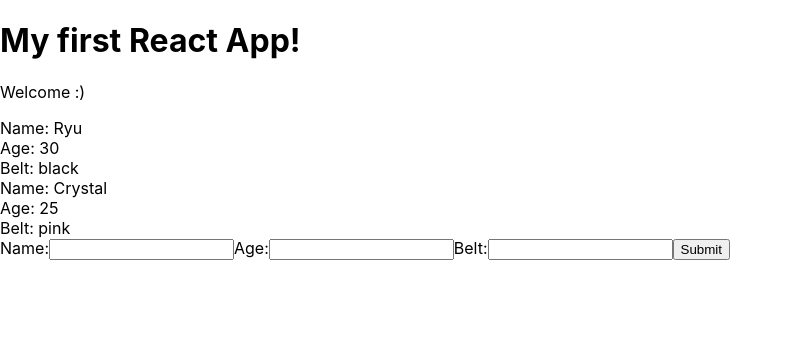
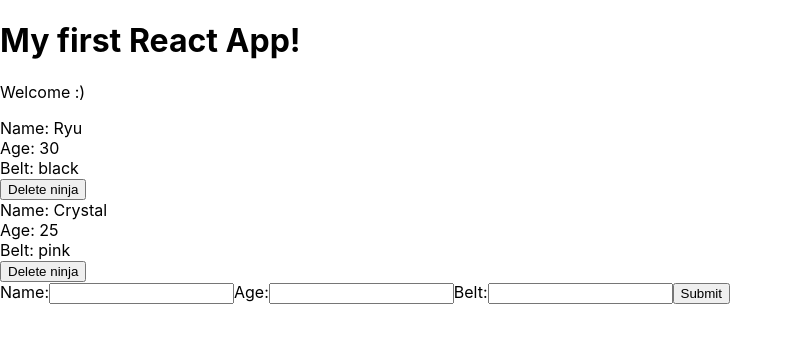
Before and after one commit to DWallDev/reacttutorial, a React (Create React App) app in the folder myapp/: page / in a window 1280 px wide. Shown: the top 342 px of the page, without its empty margins (0-793 px from the left). Built offline with nearby package versions, Linux system fonts and the light colour scheme.

Commit message:
Lesson 19

```diff
--- a/myapp/src/App.js
+++ b/myapp/src/App.js
@@ -17,12 +17,20 @@ class App extends Component {
       ninjas: ninjas
     })
   }
+  deleteNinja = (id) => {
+    let ninjas = this.state.ninjas.filter(ninja => {
+      return ninja.id !== id
+    });
+    this.setState({
+      ninjas: ninjas
+    })
+  }
   render() {
     return (
       <div className="App">
         <h1>My first React App!</h1>
         <p>Welcome :)</p>
-        <Ninjas ninjas={ this.state.ninjas }/>
+        <Ninjas deleteNinja={this.deleteNinja} ninjas={ this.state.ninjas }/>
         <AddNinja addNinja={this.addNinja}/>
       </div>
     );
--- a/myapp/src/Ninjas.js
+++ b/myapp/src/Ninjas.js
@@ -1,6 +1,6 @@
 import React from 'react';
 
-const Ninjas = ({ninjas}) => {
+const Ninjas = ({ninjas, deleteNinja}) => {
 /*     const ninjaList = ninjas.map(ninja => {
         if (ninja.age > 20){
         return (
@@ -20,6 +20,7 @@ const Ninjas = ({ninjas}) => {
                 <div>Name: { ninja.name }</div>
                 <div>Age: { ninja.age }</div>
                 <div>Belt: { ninja.belt }</div>
+                <button onClick={() => {deleteNinja(ninja.id)}}>Delete ninja</button>
         </div>
         ) : null;
     })
```
